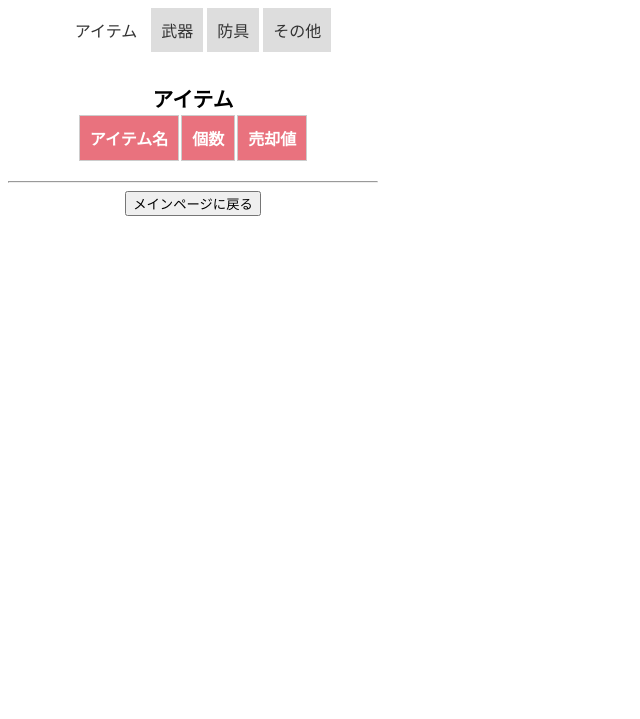
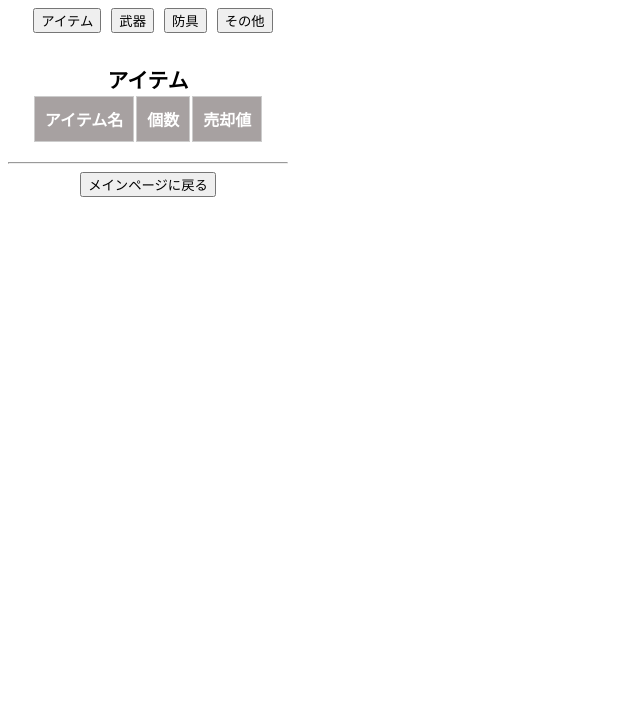
Before and after one commit to Hiryuto/chrome-game, a browser extension: page src/inventory.html in a window 1280 px wide. Shown: the part 81-800 px from the top of the page, without its empty margins (0-640 px from the left). Drawn offline with Linux system fonts and the light colour scheme.

Commit message:
カテゴリー切り替えをボタンに変更

```diff
--- a/src/inventory.html
+++ b/src/inventory.html
@@ -7,7 +7,7 @@
     <style>
         body {
             text-align: center;
-            width: 370px;
+            width: 280px;
         }
 
         hr {
@@ -108,7 +108,7 @@
         }
 
         th {
-            background: #e9727e;
+            background: #a7a1a1;
             border: solid 1px #ccc;
             color: #fff;
             padding: 10px;
@@ -127,10 +127,10 @@
 <body>
     <h1>持ち物</h1>
     <ul class="tab">
-        <li><a href="#item" id="items">アイテム</a></li>
-        <li><a href="#weapon" id="weapons">武器</a></li>
-        <li><a href="#armor" id="armors">防具</a></li>
-        <li><a href="#other" id="others">その他</a></li>
+        <li><button  href="#item" id="items">アイテム</button></li>
+        <li><button style="margin-left: 10px;" href="#weapon" id="weapons">武器</button></li>
+        <li><button style="margin-left: 10px;" href="#armor" id="armors">防具</button></li>
+        <li><button style="margin-left: 10px;" href="#other" id="others">その他</button></li>
     </ul>
 
     <div id="item" class="area">
--- a/src/js/inventory.js
+++ b/src/js/inventory.js
@@ -62,7 +62,7 @@ function GethashID(hashIDName) {
   if (hashIDName) {
     //タブ設定
     $('.tab li')
-      .find('a')
+      .find('button')
       .each(function () {
         //タブ内のaタグ全てを取得
         const idName = $(this).attr('href') //タブ内のaタグのリンク名（例）#lunchの値を取得
@@ -80,7 +80,7 @@ function GethashID(hashIDName) {
 }
 
 //タブをクリックしたら
-$('.tab a').on('click', function () {
+$('.tab button').on('click', function () {
   var idName = $(this).attr('href') //タブ内のリンク名を取得
   GethashID(idName) //設定したタブの読み込みと
   return false //aタグを無効にする
```
